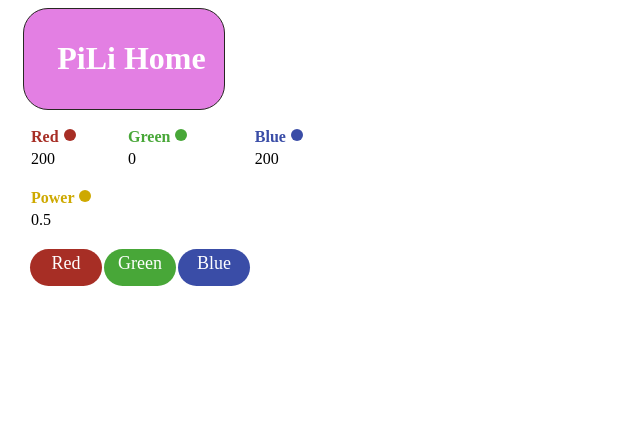
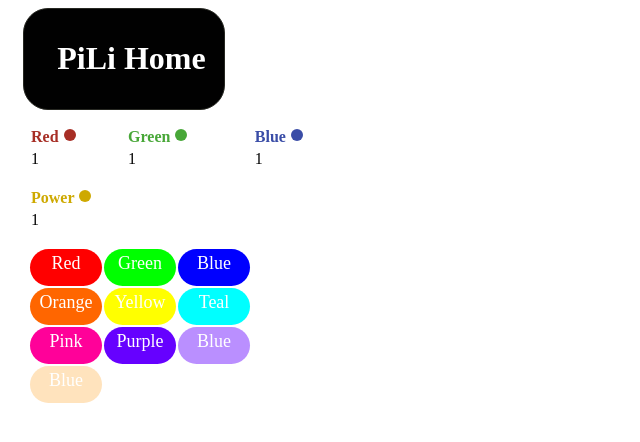
Before and after one commit to cashc/PiLi, a Flask app: a page that uses templates/index.html in a window 1280 px wide. Shown: the top 442 px of the page, without its empty margins (0-640 px from the left). Run offline with Flask 2, Linux system fonts and the light colour scheme.

Commit message:
Adding more preset colors.

```diff
--- a/templates/index.html
+++ b/templates/index.html
@@ -8,12 +8,12 @@
     <link rel="stylesheet" href="{{ url_for('static', filename='style.css') }}">
 </head>
 <body>
-    <div id="headerWrap" style="background: rgba({{lights.red}},{{lights.green}},{{lights.blue}},{{lights.power}})">
+    <div id="headerWrap" style="background: rgb({{lights.red}},{{lights.green}},{{lights.blue}})">
     <a class="fill-div" href="
             {% if (lights.red+lights.green+lights.blue) > 0 %}
-                0,0,0
+                0
             {% else %}
-                5,30,15,30
+                1
             {% endif %}
     ">
         <h1 style="
@@ -75,13 +75,40 @@
 
     <table>
         <tr>
-            <td class="button redBG">
+            <td class="button" style="background: rgb(255,0,0)">
                 <a href="255,0,0" class="fill-div buttonText">Red</a>
             </td>
-            <td class="button greenBG">
+            <td class="button" style="background: rgb(0,255,0)">
                 <a href="0,255,0" class="fill-div buttonText">Green</a>
             </td>
-            <td class="button blueBG">
+            <td class="button" style="background: rgb(0,0,255)">
+                <a href="0,0,255" class="fill-div buttonText">Blue</a>
+            </td>
+        </tr>
+        <tr>
+            <td class="button" style="background: rgb(255,102,0)">
+                <a href="255,102,0" class="fill-div buttonText">Orange</a>
+            </td>
+            <td class="button" style="background: rgb(255,255,0)">
+                <a href="255,255,0" class="fill-div buttonText">Yellow</a>
+            </td>
+            <td class="button" style="background: rgb(0,255,255)">
+                <a href="0,255,255" class="fill-div buttonText">Teal</a>
+            </td>
+        </tr>
+        <tr>
+            <td class="button" style="background: rgb(255,1,153)">
+                <a href="255,1,153" class="fill-div buttonText">Pink</a>
+            </td>
+            <td class="button" style="background: rgb(102,1,255)">
+                <a href="102,1,255" class="fill-div buttonText">Purple</a>
+            </td>
+            <td class="button" style="background: rgb(186,143,255)">
+                <a href="255,255,255" class="fill-div buttonText">Blue</a>
+            </td>
+        </tr>
+        <tr>
+            <td class="button" style="background: rgb(255,227,189)">
                 <a href="0,0,255" class="fill-div buttonText">Blue</a>
             </td>
         </tr>
```
